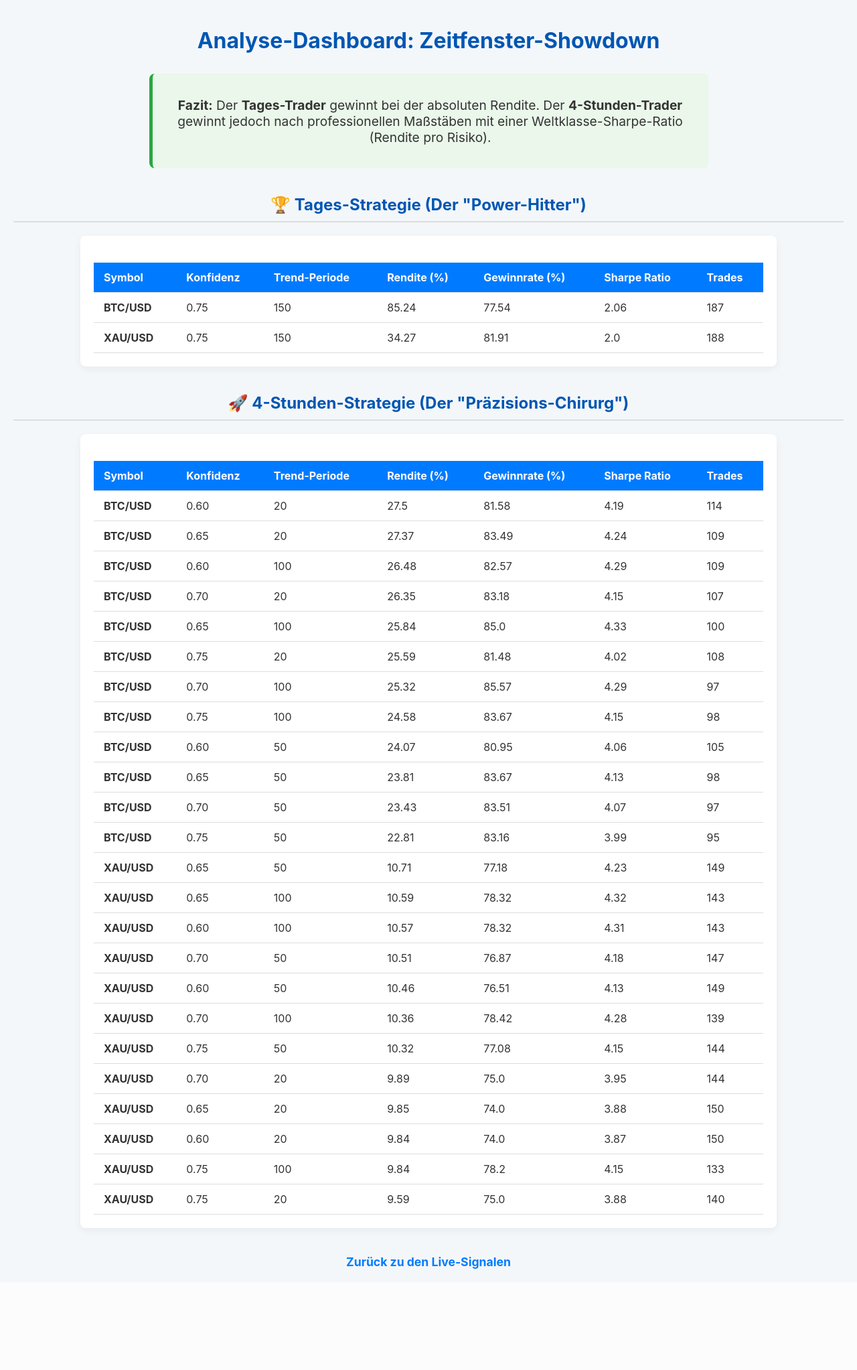
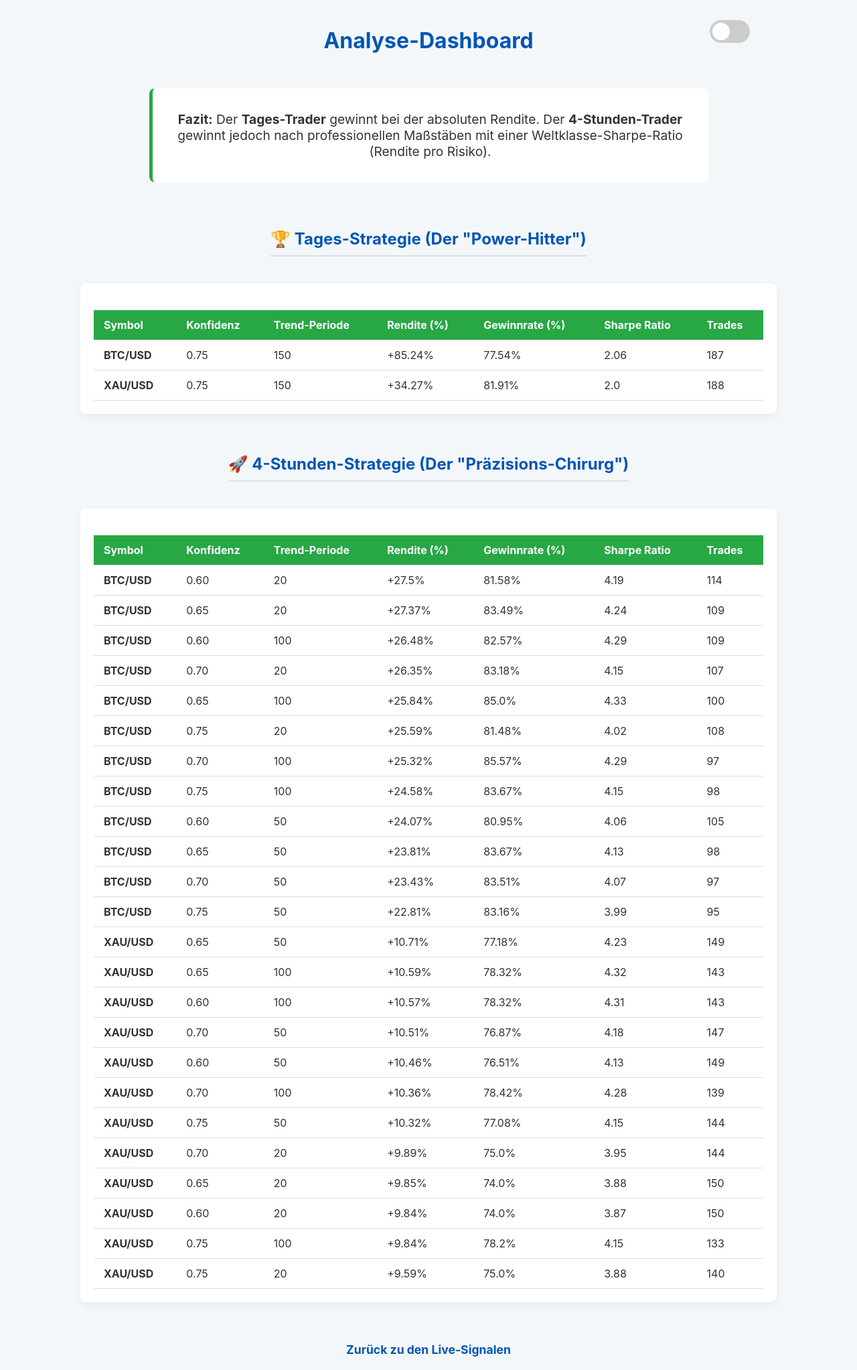
Before and after one commit to andyohneh/finanz-app-backend, a Flask app: page /dashboard in a window 1280 px wide. Shown: the whole page at 67% size. Before the commit the page ends 1894 px from the top, so only its background shows below. Run offline with Flask 3, Linux system fonts and the light colour scheme.

Commit message:
Dark Mode Update

```diff
--- a/templates/dashboard.html
+++ b/templates/dashboard.html
@@ -5,29 +5,60 @@
     <meta name="viewport" content="width=device-width, initial-scale=1.0" />
     <title>Analyse-Dashboard</title>
     <style>
+      :root {
+        --bg-color: #f4f7f9;
+        --card-bg-color: #ffffff;
+        --text-color: #333;
+        --header-color: #0056b3;
+        --border-color: #ddd;
+        --hover-color: #e9ecef;
+        --switch-bg-color: #ccc;
+      }
+      body.dark-mode {
+        --bg-color: #121212;
+        --card-bg-color: #1e1e1e;
+        --text-color: #e0e0e0;
+        --header-color: #bb86fc;
+        --border-color: #444;
+        --hover-color: #333;
+        --switch-bg-color: #bb86fc;
+      }
       body {
         font-family: -apple-system, BlinkMacSystemFont, "Segoe UI", Roboto,
           Helvetica, Arial, sans-serif;
-        background-color: #f4f7f9;
-        color: #333;
+        background-color: var(--bg-color);
+        color: var(--text-color);
         margin: 0;
         padding: 20px;
+        display: flex;
+        align-items: center;
+        flex-direction: column;
+        min-height: 100vh;
+        transition: background-color 0.3s, color 0.3s;
+      }
+      .header-container {
+        display: flex;
+        justify-content: center;
+        align-items: center;
+        width: 100%;
+        max-width: 1000px;
+        position: relative;
       }
       h1,
-      h2,
-      h3 {
-        color: #0056b3;
+      h2 {
+        color: var(--header-color);
         text-align: center;
       }
       h2 {
-        border-bottom: 2px solid #ddd;
+        border-bottom: 2px solid var(--border-color);
         padding-bottom: 10px;
         margin-top: 40px;
       }
       .container {
+        background-color: var(--card-bg-color);
+        transition: background-color 0.3s;
         width: 95%;
         max-width: 1000px;
-        background-color: #fff;
         padding: 20px;
         border-radius: 8px;
         box-shadow: 0 4px 12px rgba(0, 0, 0, 0.05);
@@ -42,37 +73,97 @@
       th,
       td {
         padding: 12px 15px;
-        border-bottom: 1px solid #ddd;
+        border-bottom: 1px solid var(--border-color);
         text-align: left;
         white-space: nowrap;
       }
       th {
-        background-color: #007bff;
+        background-color: #28a745;
         color: white;
+      }
+      body.dark-mode th {
+        background-color: #03dac6;
+        color: #121212;
       }
       .verdict {
         text-align: center;
         font-size: 1.2em;
         margin: 30px auto;
         max-width: 800px;
-        background-color: #eaf7ea;
+        background-color: var(--card-bg-color);
         padding: 15px;
         border-radius: 8px;
         border-left: 5px solid #28a745;
+      }
+      body.dark-mode .verdict {
+        border-left-color: #03dac6;
       }
       .back-link {
         display: block;
         text-align: center;
         margin-top: 40px;
-        color: #007bff;
+        color: var(--header-color);
         text-decoration: none;
         font-weight: bold;
         font-size: 1.1em;
       }
+      .theme-switch-wrapper {
+        display: flex;
+        align-items: center;
+        position: absolute;
+        top: 10px;
+        right: 20px;
+      }
+      .theme-switch {
+        display: inline-block;
+        height: 34px;
+        position: relative;
+        width: 60px;
+      }
+      .theme-switch input {
+        display: none;
+      }
+      .slider {
+        background-color: var(--switch-bg-color);
+        bottom: 0;
+        cursor: pointer;
+        left: 0;
+        right: 0;
+        top: 0;
+        position: absolute;
+        transition: 0.4s;
+        border-radius: 34px;
+      }
+      .slider:before {
+        background-color: #fff;
+        bottom: 4px;
+        content: "";
+        height: 26px;
+        left: 4px;
+        position: absolute;
+        transition: 0.4s;
+        width: 26px;
+        border-radius: 50%;
+      }
+      input:checked + .slider {
+        background-color: #6b46c1;
+      }
+      input:checked + .slider:before {
+        transform: translateX(26px);
+      }
     </style>
   </head>
   <body>
-    <h1>Analyse-Dashboard: Zeitfenster-Showdown</h1>
+    <div class="header-container">
+      <h1>Analyse-Dashboard</h1>
+      <div class="theme-switch-wrapper">
+        <label class="theme-switch" for="checkbox">
+          <input type="checkbox" id="checkbox" />
+          <div class="slider round"></div>
+        </label>
+      </div>
+    </div>
+
     <div class="verdict">
       <p>
         <strong>Fazit:</strong> Der <strong>Tages-Trader</strong> gewinnt bei
@@ -102,8 +193,8 @@
             <td><strong>{{ result.Symbol }}</strong></td>
             <td>{{ result.Konfidenz }}</td>
             <td>{{ result.Trend_Periode }}</td>
-            <td>{{ result['Rendite_%'] }}</td>
-            <td>{{ result['Gewinnrate_%'] }}</td>
+            <td>+{{ result['Rendite_%'] }}%</td>
+            <td>{{ result['Gewinnrate_%'] }}%</td>
             <td>{{ result.Sharpe_Ratio }}</td>
             <td>{{ result.Anzahl_Trades }}</td>
           </tr>
@@ -132,8 +223,8 @@
             <td><strong>{{ result.Symbol }}</strong></td>
             <td>{{ result.Konfidenz }}</td>
             <td>{{ result.Trend_Periode }}</td>
-            <td>{{ result['Rendite_%'] }}</td>
-            <td>{{ result['Gewinnrate_%'] }}</td>
+            <td>+{{ result['Rendite_%'] }}%</td>
+            <td>{{ result['Gewinnrate_%'] }}%</td>
             <td>{{ result.Sharpe_Ratio }}</td>
             <td>{{ result.Anzahl_Trades }}</td>
           </tr>
@@ -143,5 +234,27 @@
     </div>
 
     <a href="/" class="back-link">Zurück zu den Live-Signalen</a>
+
+    <script>
+      const themeSwitch = document.getElementById("checkbox");
+      const currentTheme = localStorage.getItem("theme");
+
+      if (currentTheme) {
+        document.body.classList.add(currentTheme);
+        if (currentTheme === "dark-mode") {
+          themeSwitch.checked = true;
+        }
+      }
+
+      themeSwitch.addEventListener("change", function (event) {
+        if (event.target.checked) {
+          document.body.classList.add("dark-mode");
+          localStorage.setItem("theme", "dark-mode");
+        } else {
+          document.body.classList.remove("dark-mode");
+          localStorage.setItem("theme", "light-mode");
+        }
+      });
+    </script>
   </body>
 </html>
```
Also changed, not shown: templates/index.html (+212 -141 lines).
